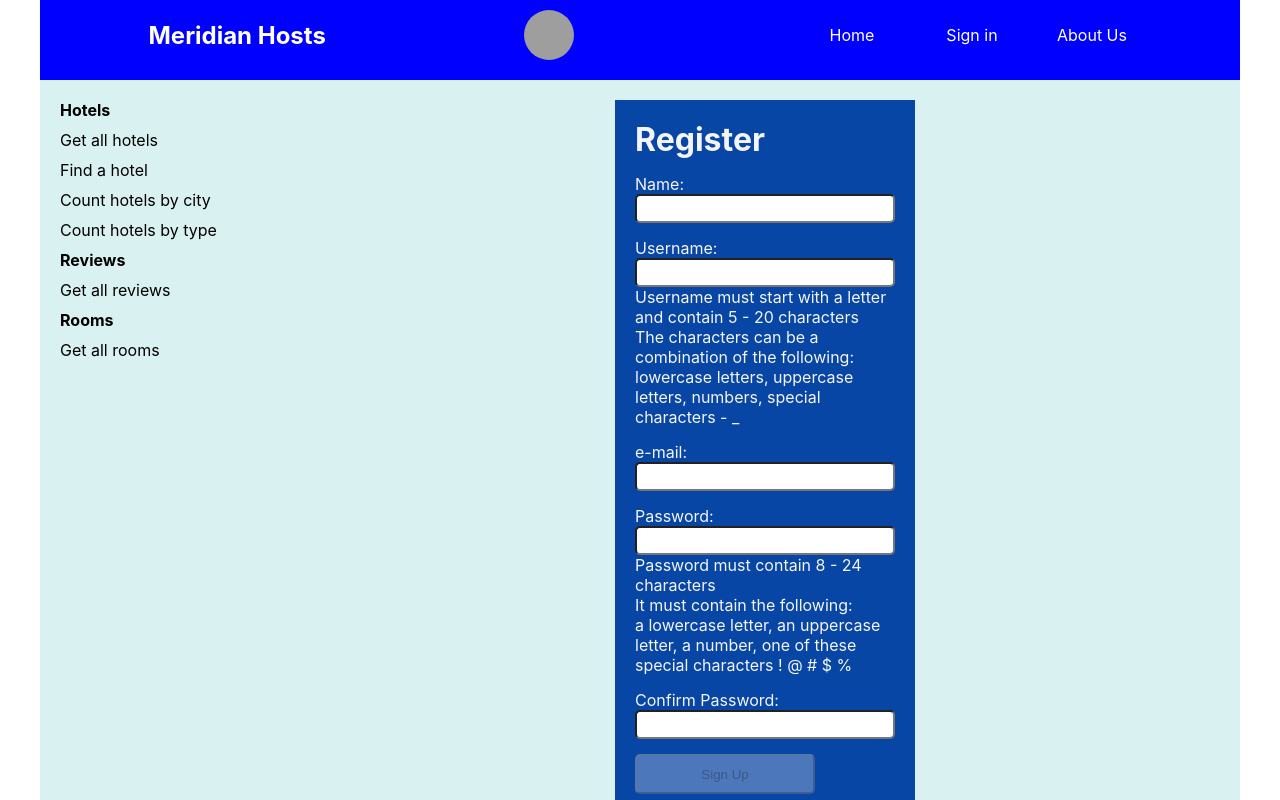
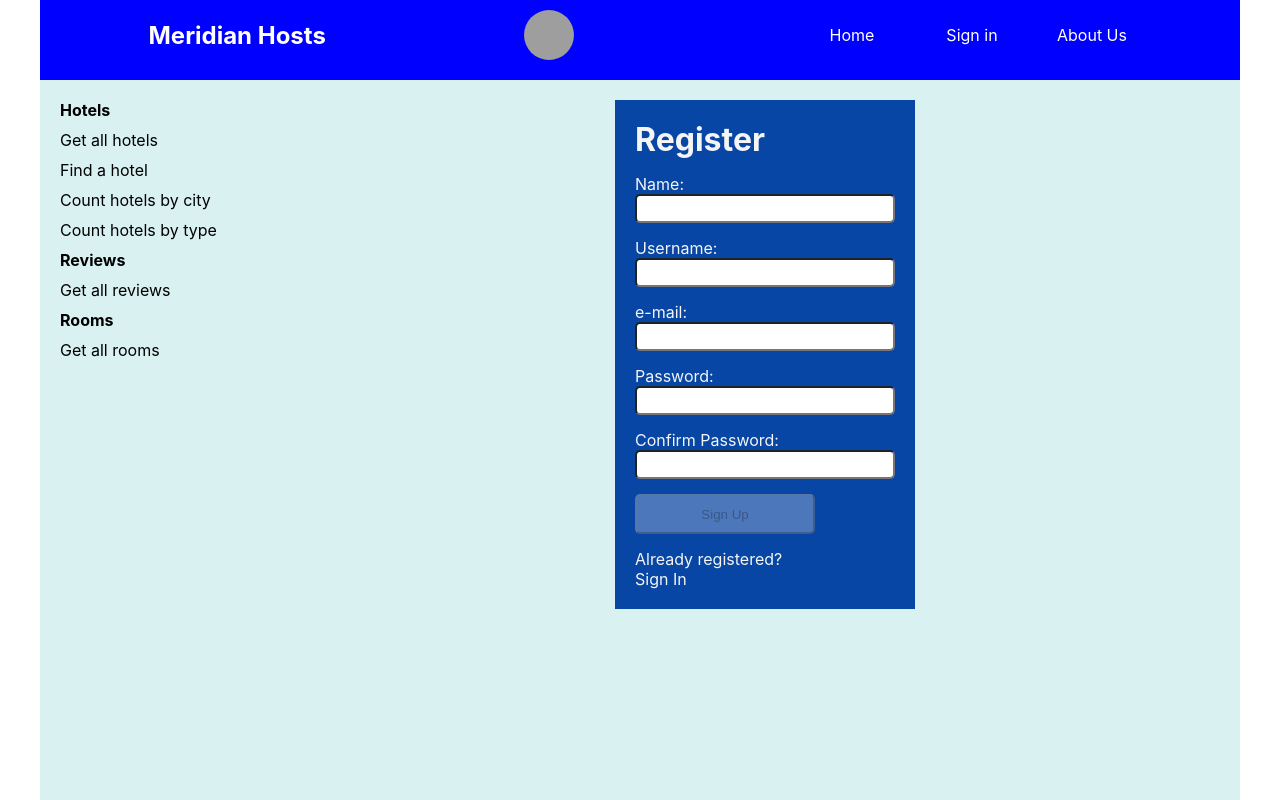
Before and after one commit to Dezeabasili/meridian_hosts_frontEnd, a React (Create React App) app: page /register in a window 1280 px wide. Built offline with nearby package versions, Linux system fonts and the light colour scheme; grey boxes are pictures that could not be loaded.

Commit message:
Updated Cities.js img tag the sixth time

```diff
--- a/src/pages/register/Register.js
+++ b/src/pages/register/Register.js
@@ -72,9 +72,9 @@ const Register = () => {
                         required
                         autoComplete='off'
                     />
-                    <p>Username must start with a letter and contain 5 - 20 characters</p>
+                    {/* <p>Username must start with a letter and contain 5 - 20 characters</p>
                     <p>The characters can be a combination of the following: </p>
-                    <p>lowercase letters, uppercase letters, numbers, special characters - _</p>
+                    <p>lowercase letters, uppercase letters, numbers, special characters - _</p> */}
                 </div>
                 <div className='registerDiv'>
                     <label htmlFor='email'>e-mail:</label>
@@ -96,9 +96,9 @@ const Register = () => {
                         onChange={(e) => setPassword(e.target.value)}
                         required
                     />
-                    <p>Password must contain 8 - 24 characters</p>
+                    {/* <p>Password must contain 8 - 24 characters</p>
                     <p>It must contain the following: </p>
-                    <p>a lowercase letter, an uppercase letter, a number, one of these special characters ! @ # $ % </p>
+                    <p>a lowercase letter, an uppercase letter, a number, one of these special characters ! @ # $ % </p> */}
                 </div>
                 <div className='registerDiv'>
                     <label htmlFor='confirmPwd'>Confirm Password:</label>
```
